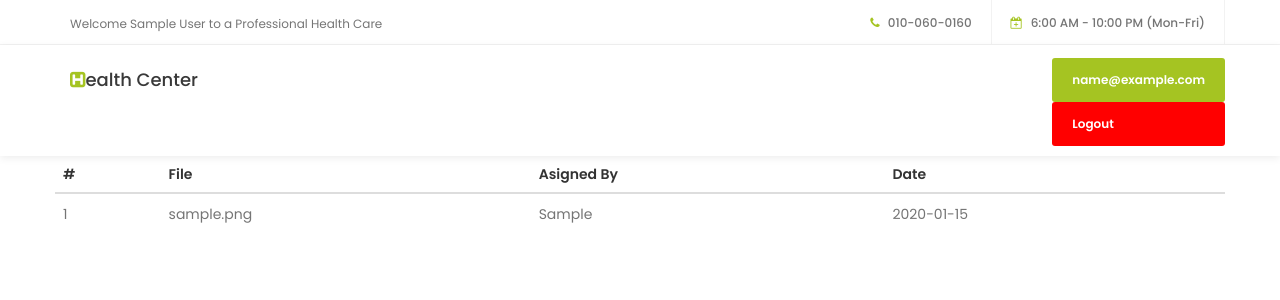
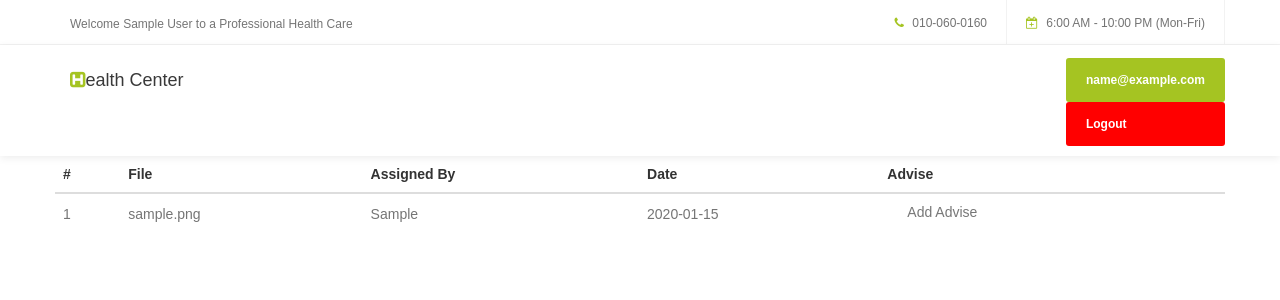
Before and after one commit to asimaarbi/health, a Flask app: template templates/doctor.html in a window 1280 px wide. Shown: the top 300 px of the page. Run offline with Flask 2, Linux system fonts and the light colour scheme; the template is opened without the code that fills it: values that come from a table or form of the project are taken from there, others are empty; the visitor is signed in with stand-in values (Sample User, id 1); tables that the repository leaves empty hold one stand-in row (values such as "Sample post").

Commit message:
add advise

```diff
--- a/app.py
+++ b/app.py
@@ -1,9 +1,10 @@
 import os
 
 from datetime import datetime
-from flask import Flask, render_template, flash, redirect, request, session, logging, url_for
+from flask import Flask, render_template, flash, redirect, request, session, logging, url_for, Response
 from werkzeug.security import generate_password_hash, check_password_hash
 from werkzeug.utils import secure_filename
+
 
 from admin import UserModelView
 from models import db, User, File, Advise
@@ -104,6 +105,13 @@ def file_upload():
     return render_template('patient.html', patients=patients)
 
 
+@app.route('/add_advise/', methods=['GET', 'POST'])
+def add_advise():
+    msg = request.args['msg']
+    print(msg)
+    return redirect(url_for('login'))
+
+
 @app.route('/logout/')
 def logout():
     session['logged_in'] = False
--- a/models.py
+++ b/models.py
@@ -21,9 +21,9 @@ class File(db.Model):
     date = db.Column(db.String(255), default=lambda: date.today())
 
 
-class Advise:
+class Advise(db.Model):
     id = db.Column(db.Integer, primary_key=True)
-    date = db.Column(db.String(50), unique=True)
+    date = db.Column(db.String(50))
     advise = db.Column(db.String(5000))
     given_by = db.Column(db.String(200))
     given_to = db.Column(db.String(200))
--- a/templates/base.html
+++ b/templates/base.html
@@ -19,6 +19,8 @@
 
     <!-- MAIN CSS -->
     <link rel="stylesheet" href="../static/css/tooplate-style.css">
+    {% block head %}
+    {% endblock %}
 
 </head>
 <body id="top" data-spy="scroll" data-target=".navbar-collapse" data-offset="50">
--- a/templates/doctor.html
+++ b/templates/doctor.html
@@ -1,4 +1,77 @@
 {% extends "base.html" %}
+
+{% block head %}
+    <style>
+        body {
+            font-family: Arial, Helvetica, sans-serif;
+        }
+
+        /* Button used to open the chat form - fixed at the bottom of the page */
+        .open-button {
+            color: #555;
+            padding: 16px 20px;
+            border: none;
+            cursor: pointer;
+            opacity: 0.8;
+        }
+
+        /* The popup chat - hidden by default */
+        .chat-popup {
+            display: none;
+            position: fixed;
+            bottom: 0;
+            right: 15px;
+            border: 3px solid #f1f1f1;
+            z-index: 9;
+        }
+
+        /* Add styles to the form container */
+        .form-container {
+            max-width: 300px;
+            padding: 10px;
+            background-color: white;
+        }
+
+        /* Full-width textarea */
+        .form-container textarea {
+            width: 100%;
+            padding: 15px;
+            margin: 5px 0 22px 0;
+            border: none;
+            background: #f1f1f1;
+            resize: none;
+            min-height: 200px;
+        }
+
+        /* When the textarea gets focus, do something */
+        .form-container textarea:focus {
+            background-color: #ddd;
+            outline: none;
+        }
+
+        /* Set a style for the submit/send button */
+        .form-container .btn {
+            background-color: #4CAF50;
+            color: white;
+            padding: 16px 20px;
+            border: none;
+            cursor: pointer;
+            width: 100%;
+            margin-bottom: 10px;
+            opacity: 0.8;
+        }
+
+        /* Add a red background color to the cancel button */
+        .form-container .cancel {
+            background-color: red;
+        }
+
+        /* Add some hover effects to buttons */
+        .form-container .btn:hover, .open-button:hover {
+            opacity: 1;
+        }
+    </style>
+{% endblock %}
 
 {% block body %}
     <header>
@@ -6,7 +79,7 @@
             <div class="row">
 
                 <div class="col-md-4 col-sm-5">
-                <p>Welcome {{session['name'] }} to a Professional Health Care</p>
+                    <p>Welcome {{ session['name'] }} to a Professional Health Care</p>
                 </div>
 
                 <div class="col-md-8 col-sm-7 text-align-right">
@@ -38,9 +111,9 @@
             <div class="collapse navbar-collapse">
                 <ul class="nav navbar-nav navbar-right">
                     <li class="appointment-btn"> {% if session['logged_in'] %}
-                    <a href="#">{{session['email'] }}</a>
+                        <a href="#">{{ session['email'] }}</a>
                         <a style="background-color: red" href="{{ url_for('logout') }}">Logout</a>
-                    {% else%}}
+                    {% else %}}
                         <a href=""> Login</a></li>
                     {% endif %}
                 </ul>
@@ -57,8 +130,9 @@
                     <tr>
                         <th scope="col">#</th>
                         <th scope="col">File</th>
-                    <th scope="col">Asigned By</th>
+                        <th scope="col">Assigned By</th>
                         <th scope="col">Date</th>
+                        <th scope="col">Advise</th>
 
                     </tr>
                     </thead>
@@ -70,15 +144,19 @@
                                 <p> {{ loop.index }}</p>
                             </td>
                             <td>
-                        <a target="_blank" href="../static/images/{{doctor.file}}"><p> {{ doctor.file }}</p></a>
+                                <a target="_blank" href="../static/images/{{ doctor.file }}"><p> {{ doctor.file }}</p>
+                                </a>
                             </td>
                             <td>
                                 <p> {{ doctor.uploaded_by }}</p>
                             </td>
                             <td>
                                 <p> {{ doctor.date }}</p>
-                        </a>
                             </td>
+                            <td>
+                                <a class="open-button" onclick="openForm()">Add Advise</a>
+                            </td>
+
 
                         </tr>
                     {% endfor %}
@@ -91,4 +169,27 @@
         </div>
     </section>
 
+
+    <div class="chat-popup" id="myForm">
+        <form action="{{ url_for('add_advise')  }}" class="form-container">
+
+            <label for="msg"><b>Message</b></label>
+            <textarea placeholder="Type message.." name="msg" required></textarea>
+
+            <button type="submit" class="btn">Send</button>
+            <button type="button" class="btn cancel" onclick="closeForm()">Close</button>
+        </form>
+    </div>
+
+    <script>
+        function openForm() {
+            document.getElementById("myForm").style.display = "block";
+        }
+
+        function closeForm() {
+            document.getElementById("myForm").style.display = "none";
+        }
+    </script>
+
+
 {% endblock body %}
```
Lines whose indentation alone changed are shown as unchanged.
